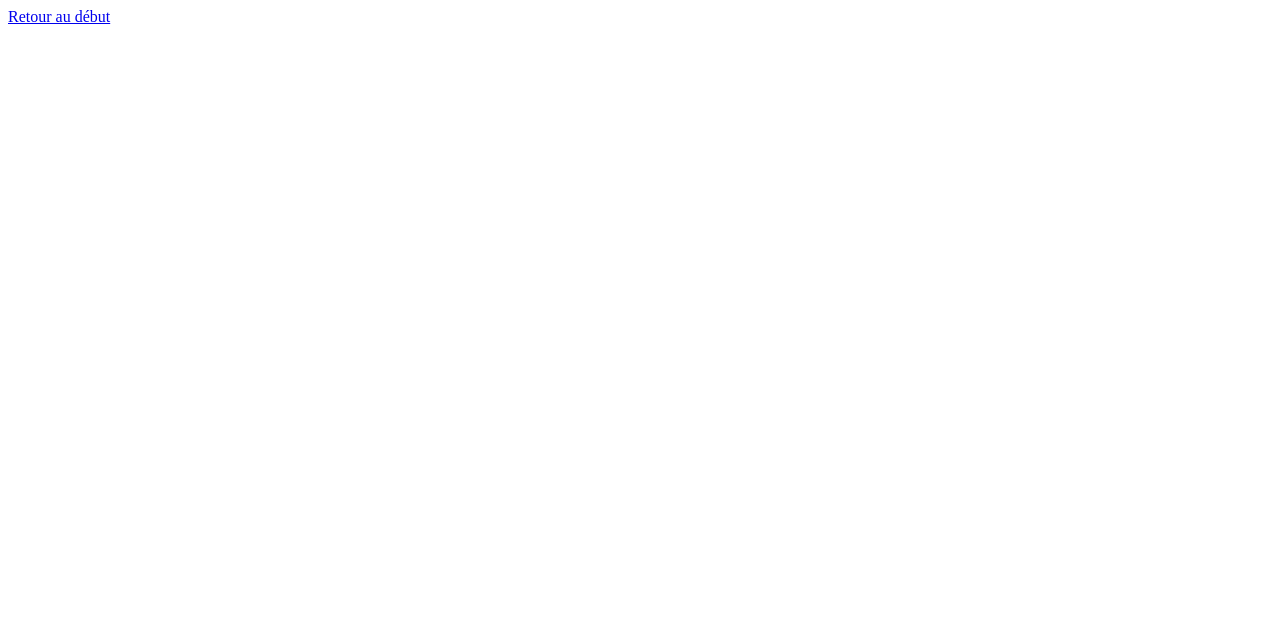
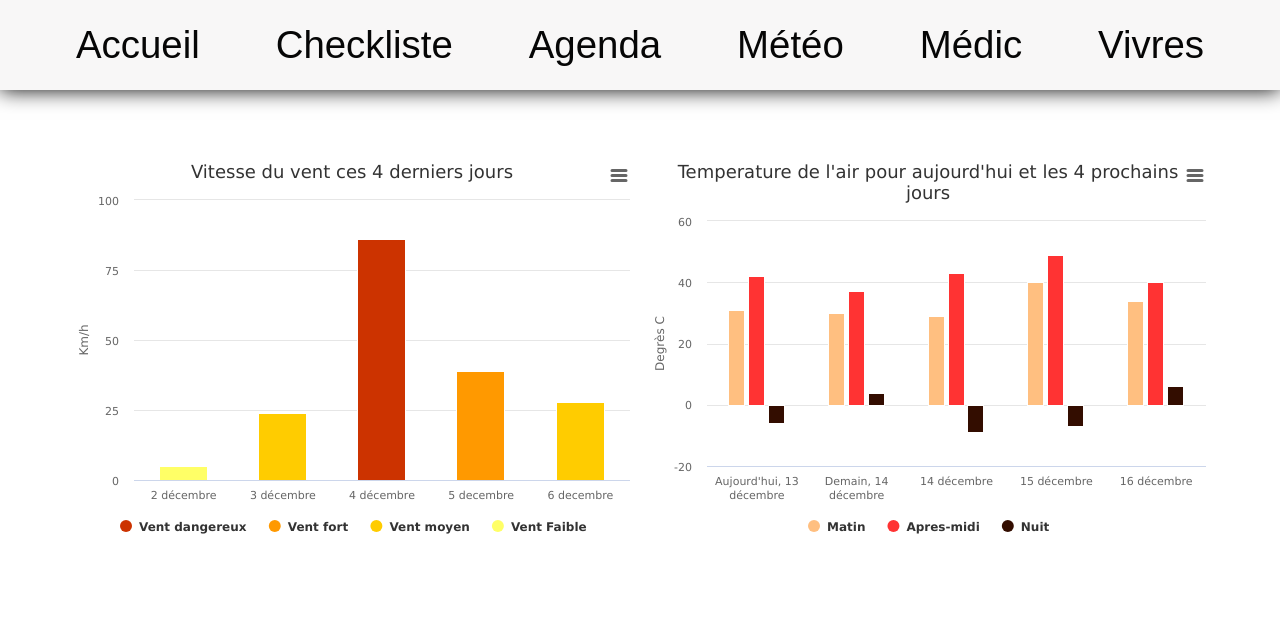
Before and after one commit to Tristan-T/Nuit_Info_2018_Va-le, a plain HTML site: page theo html.html in a window 1280 px wide. Drawn offline with nearby package versions, Linux system fonts and the light colour scheme; a web font is replaced by a local one.

Commit message:
beast Graphs 2/3
wow

```diff
--- /dev/null
+++ b/styles/css_meteo.css
@@ -0,0 +1,19 @@
+.vent {
+ min-width:210px;
+ height: 50%;
+width: 50%;
+}
+
+.tempera {
+
+	min-width:310px;
+	height: 50%;
+	width:50%;
+
+}
+
+#grodiv {
+	display:flex;
+	flex-direction:row;
+	margin: 5%;
+}
--- a/theo html.html
+++ b/theo html.html
@@ -1,19 +1,154 @@
 <!DOCTYPE html>
-<html lang=fr>
+
+<html>
 
     <head>
+
+        <meta charset="utf-8">
+        <title>Météo</title>
+        <link rel="stylesheet" type="text/css" href="./styles/css_meteo.css">
+		<link rel="stylesheet" type="text/css" href="./styles/general.css">
 
     </head>
 
     <body>
         <header>
 
+
+            <nav>
+
+                <div>
+                    <a href="./index.html">Accueil</a>
+                </div>
+                <div>
+                    <a href="./checklist.html">Checkliste</a>
+                </div>
+                <div>
+                    <a href="./agenda.html">Agenda</a>
+                </div>
+                <div>
+                    <a href="./meteo.html">Météo</a>
+
+                </div>
+                <div>
+                    <a href="./medic.html">Médic</a>
+
+                </div>
+                <div>
+                    <a href="./vivres.html">Vivres</a>
+
+                </div>
+
+            </nav>
+            <div id="boxshadowonly"></div>
         </header>
 
        <main>
+	   <div id=grodiv>
+	   <p>
+			<script src="https://code.highcharts.com/highcharts.js"></script>
+			<script src="https://code.highcharts.com/modules/exporting.js"></script>
+			<script src="https://code.highcharts.com/modules/export-data.js"></script>
+
+			<div id="container" class='vent' ></div>
+					<script>
+					Highcharts.chart('container', {
+					  chart: {
+						type: 'column'
+					  },
+					  title: {
+						text: 'Vitesse du vent ces 4 derniers jours'
+					  },
+					  xAxis: {
+						categories: ['2 décembre', '3 décembre', '4 décembre', '5 decembre', '6 decembre']
+					  },
+					  yAxis: {
+						min: 0,
+						title: {
+						  text: 'Km/h',
+
+						}
+						},
+						credits: {
+							enabled: false
+						},
+
+					  legend: {
+						reversed: true
+					  },
+					  plotOptions: {
+						series: {
+						  stacking: 'normal'
+						}
+					  },
+					  series: [{
+						name: 'Vent Faible',
+						color:'#FFFF66',
+						data: [5, 0, 0, 0, 0]
+					  },{
+							name: 'Vent moyen',
+							color:'#FFCC00',
+							data: [0, 24, 0, 0, 28]
+						}, {
+							name: 'Vent fort',
+							color:'#FF9900',
+							data: [0, 0, 0, 39, 0]
+						},{
+							name: 'Vent dangereux',
+							color:'#CC3300',
+							data: [0, 0, 86, 0, 0]
+						}]
+					});
+
+
+					</script>
+</p>
+<p>
+	<script src="https://code.highcharts.com/highcharts.js"></script>
+	<script src="https://code.highcharts.com/modules/exporting.js"></script>
+	<script src="https://code.highcharts.com/modules/export-data.js"></script>
+
+	<div id="container_2" class='tempera' ></div>
+				<script>
+				Highcharts.chart('container_2', {
+					chart: {
+						type: 'column'
+					},
+					title: {
+						text: 'Temperature de l\'air pour aujourd\'hui et les 4 prochains jours'
+					},
+					xAxis: {
+						categories: ['Aujourd\'hui\, 13 décembre','Demain\, 14 décembre', '14 décembre', '15 décembre', '16 décembre', '17 décembre']
+
+					},
+					yAxis: {
+						title: {
+						text: 'Degrès C',
+						}
+					},
+
+					credits: {
+						enabled: false
+					},
+					series: [{
+						name: 'Matin',
+					   color:'#ffbf80',
+						data: [31, 30, 29, 40, 34]
+					}, {
+						name: 'Apres-midi',
+					   color:'#FF3333',
+						data: [42, 37, 43, 49, 40]
+					}, {
+						name: 'Nuit',
+						color:'#330d00',
+						data: [-6, 4, -9, -7, 6]
+					}]
+				});
+				</script>
+	</p>
+	</div>
 		</main>
-		<footer>
-			<a class="link" href=#>Retour au début</a>
-		</footer>
     </body>
+
+
 </html>
```
Lines whose indentation alone changed are shown as unchanged.
